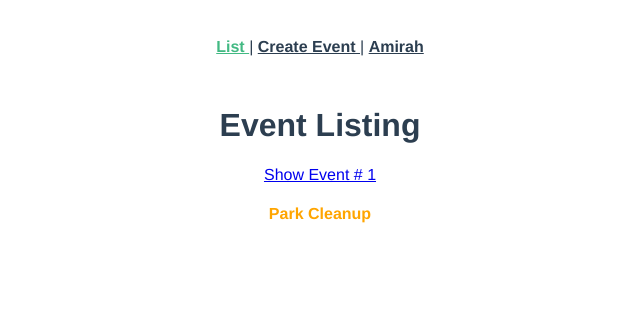
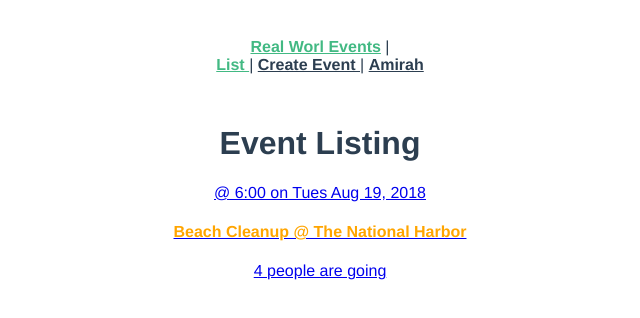
Before and after one commit to AmirahChamble/real-world-vue, a Vue app: page / in a window 1280 px wide. Shown: the top 318 px of the page, without its empty margins (320-960 px from the left). Built offline with nearby package versions, Linux system fonts and the light colour scheme.

Commit message:
feat: added navbar component

```diff
--- a/src/App.vue
+++ b/src/App.vue
@@ -2,26 +2,23 @@
 <template>
   <div id="app">
 
-    <div id="nav">
-
-      <router-link
-        :to="{ name: 'event-list'}"
-      > List </router-link> |
-
-      <router-link
-        :to="{ name: 'event-create'}"
-      > Create Event </router-link> |
-
-      <router-link
-        :to="{ name: 'user', params: {username: 'Amirah'} }"
-      > Amirah </router-link>
-
-    </div>
+    <NavBar/>
 
     <router-view />
 
   </div>
 </template>
+
+<script>
+import NavBar from "@/components/NavBar.vue"
+
+export default{
+  components:{
+    NavBar
+  }
+}
+
+</script>
 
 <style>
 #app {
--- a/src/components/EventCard.vue
+++ b/src/components/EventCard.vue
@@ -1,14 +1,32 @@
 <template>
-    <div>
-        <h4> {{ title }} </h4>
-    </div>
+    <router-link
+            :to="{ name: 'event-show', params: {id : '1'} }"
+    >
+        <div>
+            <span>@ {{ event.time }} on {{ event.date }} </span>
+            <h4> {{ event.title }} @ {{ event.location }}</h4>
+            <span> {{ event.attendees.length }} people are going </span>
+        </div>
+    </router-link>
 </template>
 
 <script>
     export default{
         data(){
             return{
-                title: 'Park Cleanup'
+                event: {
+                    id: 1,
+                    title: 'Beach Cleanup',
+                    date: ' Tues Aug 19, 2018',
+                    location: ' The National Harbor',
+                    time: '6:00',
+                    attendees: [
+                        {id:'abc123', name:'Amirah Chamble'},
+                        {id:'abc124', name:'Kelly Green'},
+                        {id:'abc125', name:'Shamone Blythe'},
+                        {id:'abc126', name:'Mira Yoon'}
+                    ]
+                }
             }
         }
     };
--- /dev/null
+++ b/src/components/NavBar.vue
@@ -0,0 +1,32 @@
+<template>
+
+     <div id="nav">
+    <router-link
+        to="/"
+      > Real Worl Events</router-link> |
+    <nav>
+      <router-link
+        :to="{ name: 'event-list'}"
+      > List </router-link> |
+
+      <router-link
+        :to="{ name: 'event-create'}"
+      > Create Event </router-link> |
+
+      <router-link
+        :to="{ name: 'user', params: {username: 'Amirah'} }"
+      > Amirah </router-link>
+    </nav>
+    </div>
+
+</template>
+
+<script>
+    export default {
+
+    }
+</script>
+
+<style scoped>
+
+</style>
--- a/src/views/EventList.vue
+++ b/src/views/EventList.vue
@@ -2,9 +2,7 @@
     <div>
         <h1> Event Listing </h1>
 
-        <router-link
-            :to="{ name: 'event-show', params: {id : '1'} }"
-        > Show Event # 1 </router-link>
+
 
         <EventCard/>
 
```
